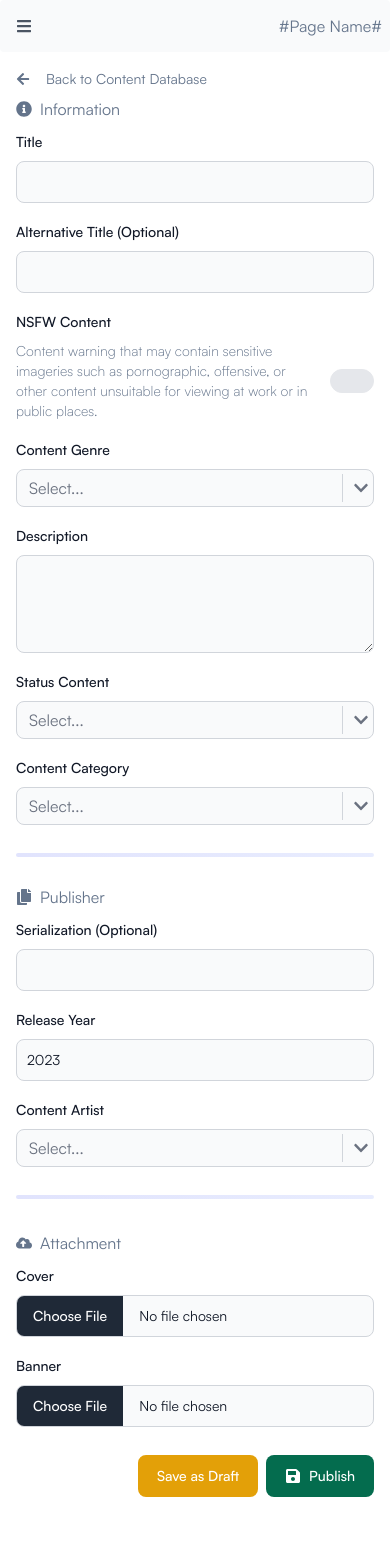
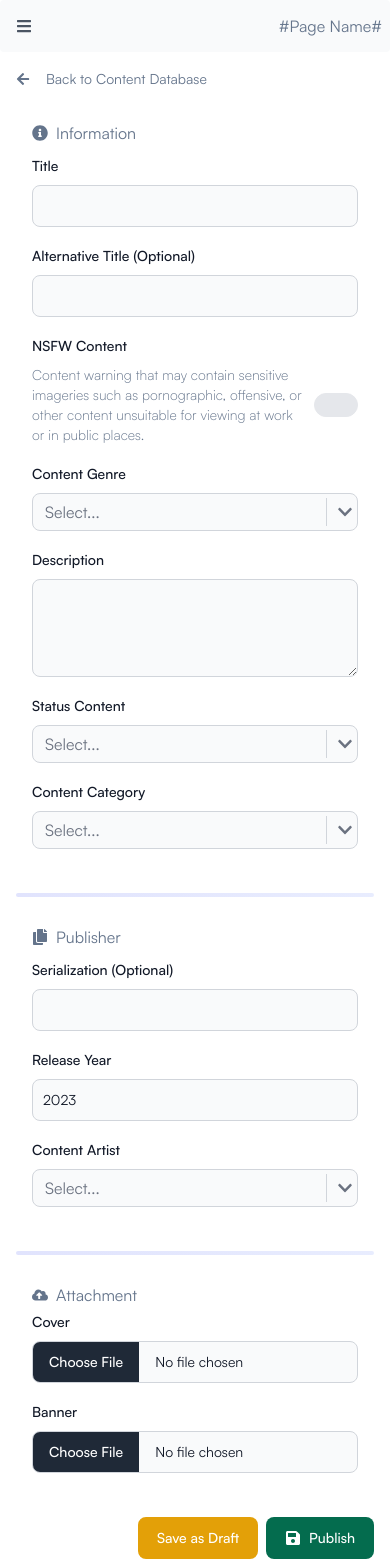
Before and after one commit to azzahradins/kyscms-js, a Next.js app: page /manga/add in a window 390 px wide. Shown: the top 1568 px of the page. Before the commit the page ends 1513 px from the top, so only its background shows below. Built offline with nearby package versions, Linux system fonts and the light colour scheme.

Commit message:
[update] manga add page

```diff
--- a/app/(private)/manga/add/page.tsx
+++ b/app/(private)/manga/add/page.tsx
@@ -23,10 +23,10 @@ export default function MangaAdd (): React.ReactElement {
 
   return (
     <main className='wrapper'>
-      <BackNavigation target='/manga' label='Content Database'/>
+      <BackNavigation target='/manga' label='Content Database' className='mb-4 lg:mb-0'/>
       <Title value='Add New Collection' className='mb-4'/>
-      <Form methods={formMethod} onSubmit={submitData} className='grid grid-flow-row lg:grid-rows-none lg:grid-cols-2 gap-x-12 gap-y-3'>
-        <div>
+      <Form methods={formMethod} onSubmit={submitData} className='grid grid-flow-row lg:grid-rows-none lg:grid-cols-2 gap-x-4 gap-y-3'>
+        <div className='p-4 dark:bg-dark-2 w-full rounded-lg'>
           <span className='inline-flex gap-2 mb-2'> <FaInfoCircle className='self-center'/> Information </span>
           <InputField
             name='title'
@@ -54,8 +54,9 @@ export default function MangaAdd (): React.ReactElement {
             label='Content Category'
             options={[]}/>
         </div>
-        <div className='mb-4 border-gray-600 bg-gradient-to-r h-1 from-indigo-500 to-indigo-400 opacity-20 rounded-lg lg:hidden'/>
+        <div className='border-gray-600 bg-gradient-to-r h-1 from-indigo-500 to-indigo-400 opacity-20 rounded-lg lg:hidden'/>
         <div>
+          <div className='p-4 dark:bg-dark-2 w-full rounded-lg mb-0 lg:mb-4'>
             <span className='inline-flex gap-2 mb-2'> <FaCopy className='self-center'/> Publisher </span>
             <InputField
               name='serialization'
@@ -68,10 +69,12 @@ export default function MangaAdd (): React.ReactElement {
               label='Content Artist'
               options={[{ value: 'abdi', label: 'Abdi' }, { value: 'ente', label: 'Ente' }, { value: 'draft', label: 'Draft' }, { value: 'completed', label: 'Completed' }]}
               isMulti/>
+          </div>
 
-          <div className='my-5 mt-7 border-gray-600 bg-gradient-to-r h-1 from-indigo-500 to-indigo-400 opacity-20 rounded-lg lg:hidden'/>
+          <div className='my-3 border-gray-600 bg-gradient-to-r h-1 from-indigo-500 to-indigo-400 opacity-20 rounded-lg lg:hidden'/>
 
-          <span className='inline-flex gap-2 mb-2 mt-3 lg:mt-6'> <FaCloudUploadAlt className='self-center'/> Attachment </span>
+          <div className='p-4 dark:bg-dark-2 w-full rounded-lg'>
+            <span className='inline-flex gap-2'> <FaCloudUploadAlt className='self-center'/> Attachment </span>
             <InputFile
               name='cover'
               label='Cover'
@@ -80,6 +83,7 @@ export default function MangaAdd (): React.ReactElement {
               name='banner'
               label='Banner'
               accept='image/*'/>
+          </div>
         </div>
         <div className='inline-flex gap-2 lg:col-span-2 justify-end'>
             <Button color="warning" type="submit">
```
Lines whose indentation alone changed are shown as unchanged.
